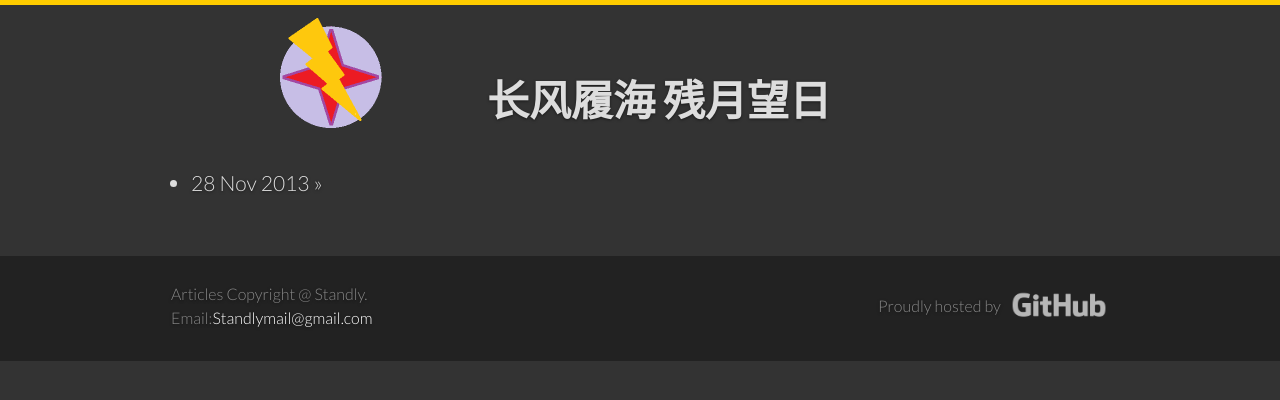
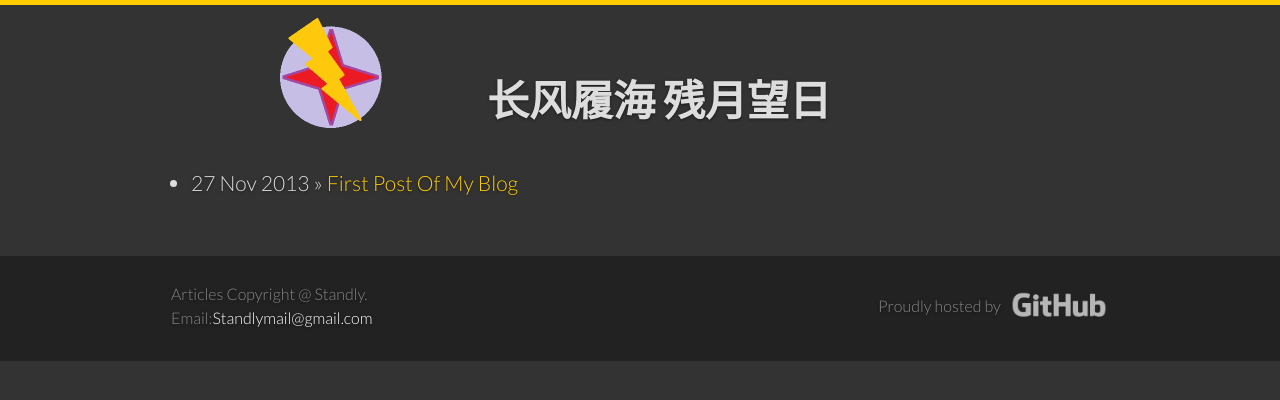
Before and after one commit to standly/standly.github.com, a Jekyll site: the page built from index.html, in a window 1280 px wide. Shown: the top 400 px of the page. Built offline with Jekyll 4.4.1, drawn with Linux system fonts in a browser that asks for light colours; some web fonts are replaced.

Commit message:
final done

```diff
--- a/_posts/2013-11-27-First-article-of-blog.md
+++ b/_posts/2013-11-27-First-article-of-blog.md
@@ -1,6 +1,6 @@
 ---
-layout:post
-category:lifestuff
+layout: post
+title: First Post Of My Blog
 ---
 
 ###Hello Blog World
```
Also changed, not shown: 18 other files.
